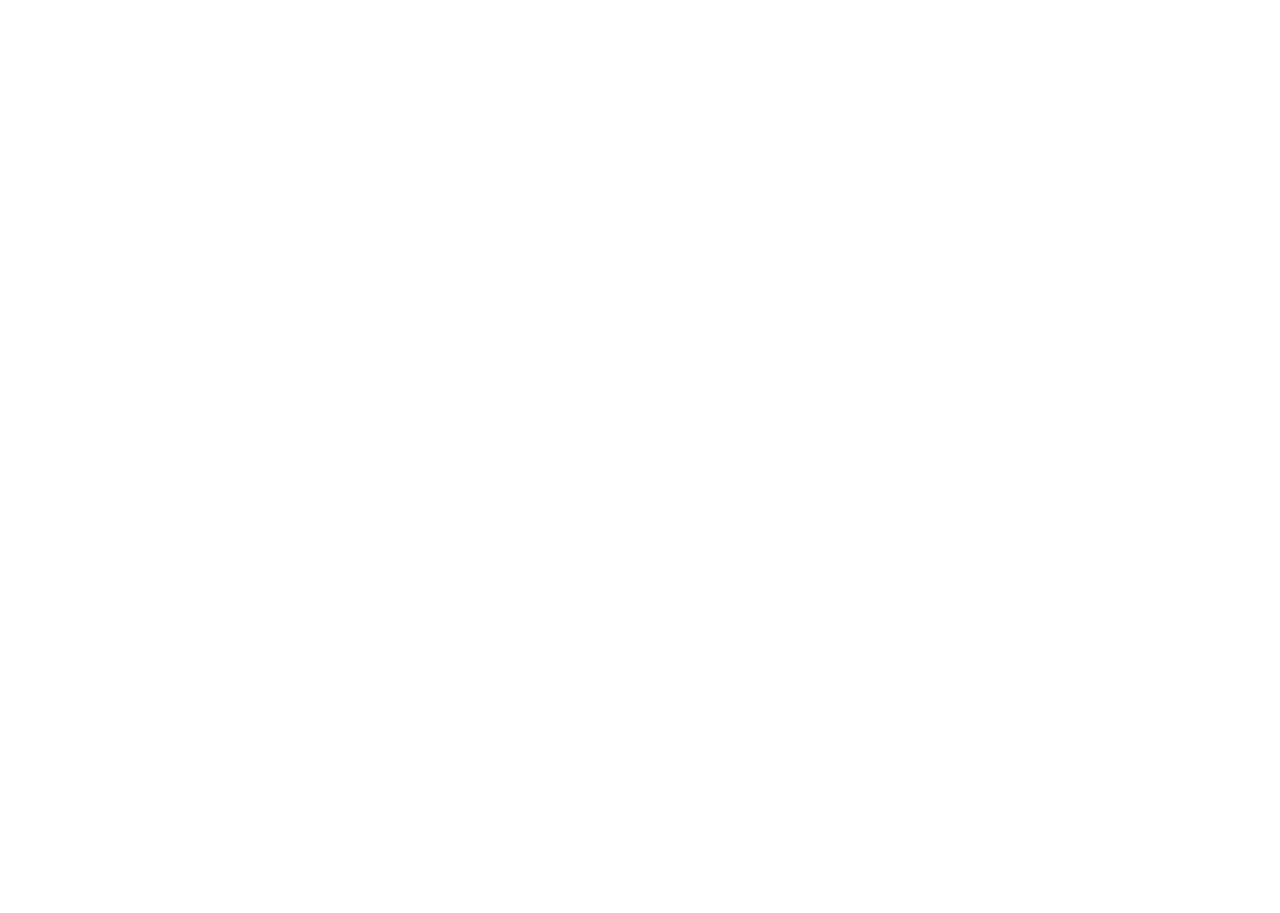
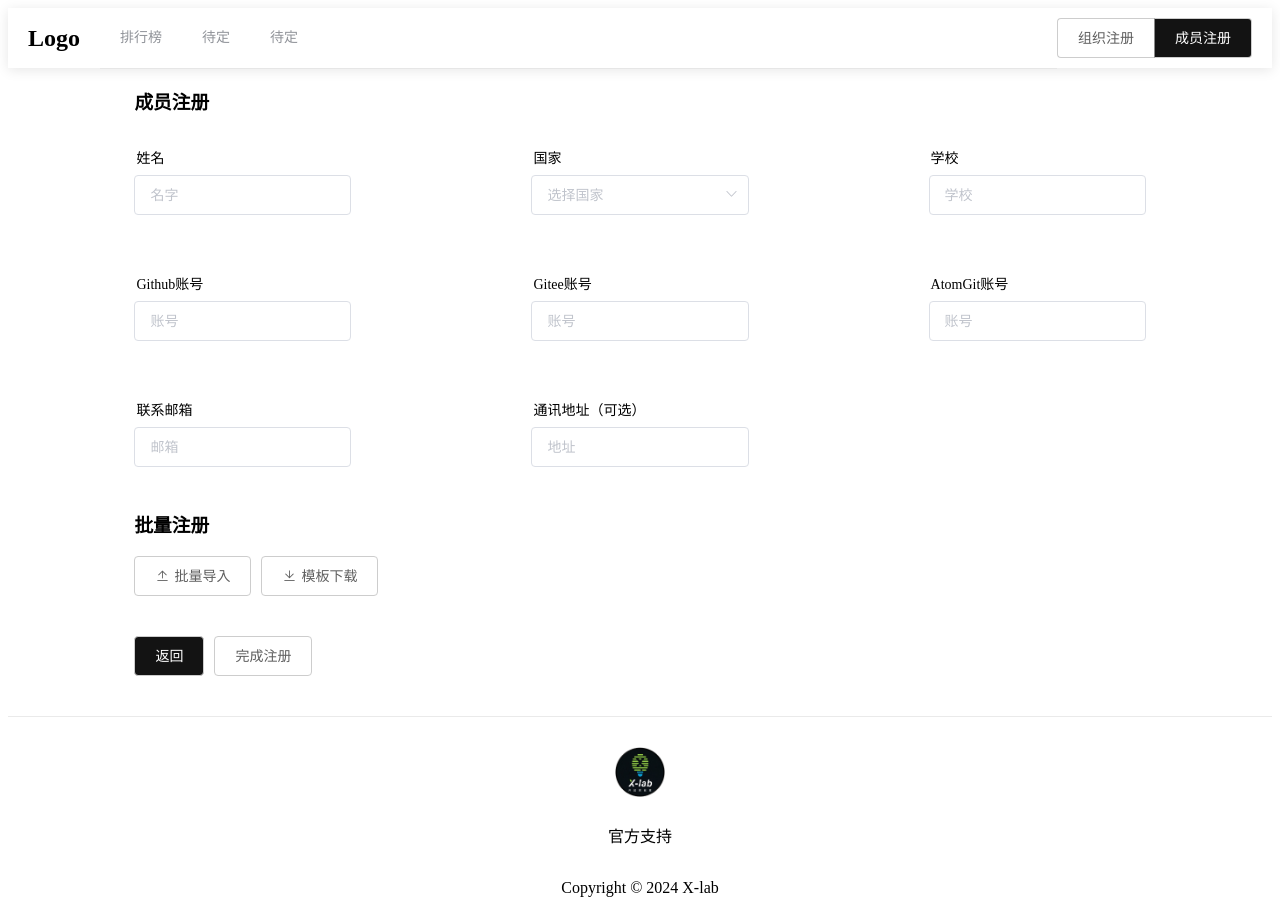
Before and after one commit to X-lab2017/open-talent, a Vue app in the folder frontend/: page /member-register in a window 1280 px wide. Before the commit the page ends 800 px from the top, so only its background shows below. Built offline with nearby package versions, Linux system fonts and the light colour scheme.

Commit message:
member-register-page

```diff
--- a/frontend/src/router/index.js
+++ b/frontend/src/router/index.js
@@ -2,6 +2,7 @@
 import VueRouter from 'vue-router'
 import HomeView from '../views/HomeView.vue'
 import OrgRegister from '@/views/OrgRegister.vue'
+import MemberRegister from "@/views/MemberRegister.vue";
 
 Vue.use(VueRouter)
 
@@ -23,6 +24,11 @@
     path: '/org-register',
     name: 'OrgRegister',
     component: OrgRegister
+  },
+  {
+    path: '/member-register',
+    name: 'MemberRegister',
+    component: MemberRegister
   }
 ]
 
--- /dev/null
+++ b/frontend/src/views/MemberRegister.vue
@@ -0,0 +1,212 @@
+<template>
+  <div>
+    <el-header>
+      <div class="logo">Logo</div>
+      <el-menu mode="horizontal">
+        <el-menu-item>排行榜</el-menu-item>
+        <el-menu-item>待定</el-menu-item>
+        <el-menu-item>待定</el-menu-item>
+      </el-menu>
+      <el-button-group>
+        <el-button type="primary" plain>组织注册</el-button>
+        <el-button type="primary">成员注册</el-button>
+      </el-button-group>
+    </el-header>
+
+
+    <div class="d1">
+      <h3>成员注册</h3>
+      <el-form :model="form" label-position="left">
+        <el-row :gutter="180">
+          <!-- 第一行，三列 -->
+          <el-col :span="8">
+            <div class="input-label">姓名</div>
+            <el-form-item>
+              <el-input v-model="form.name" placeholder="名字"></el-input>
+            </el-form-item>
+          </el-col>
+          <el-col :span="8">
+            <div class="input-label">国家</div>
+            <el-form-item>
+              <el-select v-model="form.country" placeholder="选择国家">
+                <el-option label="中国" value="China"></el-option>
+                <el-option label="美国" value="USA"></el-option>
+              </el-select>
+            </el-form-item>
+          </el-col>
+          <el-col :span="8">
+            <div class="input-label">学校</div>
+            <el-form-item>
+              <el-input v-model="form.school" placeholder="学校"></el-input>
+            </el-form-item>
+          </el-col>
+        </el-row>
+
+        <el-row :gutter="180">
+          <!-- 第二行，三列 -->
+          <el-col :span="8">
+            <div class="input-label">Github账号</div>
+            <el-form-item>
+              <el-input v-model="form.github" placeholder="账号"></el-input>
+            </el-form-item>
+          </el-col>
+          <el-col :span="8">
+            <div class="input-label">Gitee账号</div>
+            <el-form-item>
+              <el-input v-model="form.gitee" placeholder="账号"></el-input>
+            </el-form-item>
+          </el-col>
+          <el-col :span="8">
+            <div class="input-label">AtomGit账号</div>
+            <el-form-item>
+              <el-input v-model="form.atomGit" placeholder="账号"></el-input>
+            </el-form-item>
+          </el-col>
+        </el-row>
+
+        <el-row :gutter="180">
+          <!-- 第三行，两列（剩下一列空白） -->
+          <el-col :span="8">
+            <div class="input-label">联系邮箱</div>
+            <el-form-item>
+              <el-input v-model="form.email" placeholder="邮箱"></el-input>
+            </el-form-item>
+          </el-col>
+          <el-col :span="8">
+            <div class="input-label">通讯地址（可选）</div>
+            <el-form-item>
+              <el-input v-model="form.address" placeholder="地址"></el-input>
+            </el-form-item>
+          </el-col>
+          <el-col :span="8">
+            <!-- 可以选择添加其他表单项或者留空 -->
+          </el-col>
+        </el-row>
+      </el-form>
+
+      <h3>批量注册</h3>
+      <div>
+        <el-button icon="el-icon-upload2" type="primary" plain>批量导入</el-button>
+        <el-button icon="el-icon-download" type="primary" plain>模板下载</el-button>
+      </div>
+
+
+      <div style="margin:40px 0px ">
+        <el-button type="primary" >返回</el-button>
+        <el-button type="primary" plain>完成注册</el-button>
+      </div>
+
+
+
+    </div>
+
+    <el-footer>
+      <div class="footer-content">
+        <img
+            src="/images/lab-logo.png"
+            alt="Xlab Logo"
+            class="footer-logo"
+        />        <p>官方支持</p >
+        <p>Copyright © 2024 X-lab</p >
+      </div>
+    </el-footer>
+  </div>
+
+
+</template>
+
+<script>
+export default {
+  data() {
+    return {
+      form: {
+        name: '',
+        github: '',
+        email: '',
+        country: '',
+        gitee: '',
+        address: '',
+        school: '',
+        atomGit: '',
+      },
+    };
+  },
+};
+</script>
+
+<style scoped>
+.el-select{
+  display: block;
+}
+.input-label{
+  text-align: left; /* 显式设置文本靠左，虽然这是默认行为 */
+  margin-top: 15px; /* 上边距 */
+  margin-bottom: 8px; /* 下边距 */
+  margin-left: 2px; /* 左边距 */
+  font-size: 14px;
+}
+.d1{
+  margin: 0px 10%;
+}
+.el-row{
+  margin-bottom: 20px;
+}
+
+.el-button--primary {
+  color: #FFF;
+  background-color: #131313;
+  border-color: #CDCDCD;
+}
+.el-button--primary:focus, .el-button--primary:hover {
+  background: #E8E8E8;
+  border-color: #131313;
+  color: #131313;
+}
+
+.el-button--primary.is-plain {
+  color: #5F5F5F;
+  background: #FFF;
+  border-color: #CDCDCD;
+}
+
+.el-button--primary.is-plain:focus, .el-button--primary.is-plain:hover {
+  background: #131313;
+  border-color: #131313;
+  color: #FFF;
+}
+
+.el-header {
+  background: #fff;
+  display: flex;
+  justify-content: space-between;
+  align-items: center;
+  padding: 20px;
+  box-shadow: 0 2px 12px 0 rgba(0, 0, 0, 0.1);
+}
+
+.logo {
+  font-size: 24px;
+  font-weight: bold;
+}
+
+.el-menu {
+  flex: 1;
+  margin-left: 20px;
+}
+.el-footer {
+  text-align: center;
+  padding: 30px 0;
+  background: #fff;
+  border-top: 1px solid #eaeaea;
+}
+.footer-content {
+  display: flex;
+  flex-direction: column;
+  align-items: center;
+}
+.footer-logo {
+  width: 50px;
+  height: 50px;
+  margin-bottom: 10px;
+}
+</style>
```
